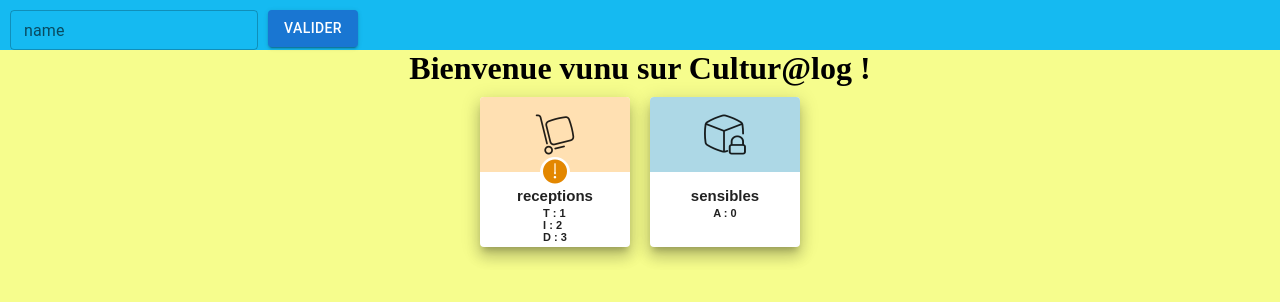
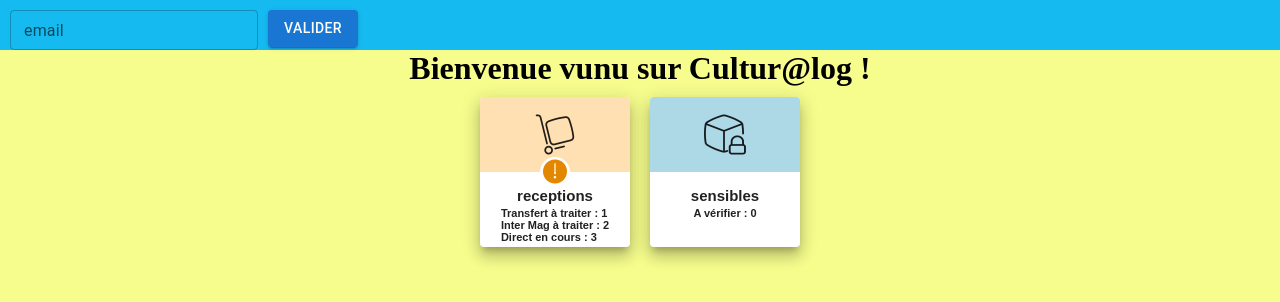
Before and after one commit to pitbull3333/premierprojet, a React (Vite) app: page / in a window 1280 px wide. Shown: the top 302 px of the page. Built offline with nearby package versions, Linux system fonts and the light colour scheme.

Commit message:
translation v1

```diff
--- a/src/App.tsx
+++ b/src/App.tsx
@@ -8,18 +8,16 @@ import Icon from './components/Icon';
 
 const queryClient = new QueryClient();
 
-const descriptionReception = [
-  {id:0,sousTitre:"T",valeur:1},
-  {id:1,sousTitre:"I",valeur:2},
-  {id:2,sousTitre:"D",valeur:3},
-];
-
-const descriptionSensible = [
-  {id:0,sousTitre:"A",valeur:0},
-];
-
 function App() {
   const {t} =  useTranslation();
+  const descriptionReception = [
+    {id:0,sousTitre:t("common:transfert"),valeur:1},
+    {id:1,sousTitre:t("common:interMag"),valeur:2},
+    {id:2,sousTitre:t("common:directCours"),valeur:3},
+  ];
+  const descriptionSensible = [
+  {id:0,sousTitre:t("common:verifier"),valeur:0},
+  ];
   return (
     <QueryClientProvider client={queryClient}>
       <I18nextProvider i18n={i18n}>
--- a/src/components/LoginForm.tsx
+++ b/src/components/LoginForm.tsx
@@ -2,28 +2,25 @@ import Box from "@mui/material/Box";
 import TextField from '@mui/material/TextField';
 import Button from '@mui/material/Button';
 import { useForm } from "react-hook-form";
+import { useTranslation } from 'react-i18next'
 
-//type LoginFormType = {
-type LoginFormProps = {
-  onAdd?: () => void; // tu peux ignorer si inutilisé
+type FormValuesType = {
+  email:string,
+  //password: string;
 };
 
-type FormValues = {
-  email: string;
-  password: string;
+const onSubmit = (data:FormValuesType) => {
+  console.log("Form data:",data.email);
 };
 
-const LoginForm = ({ onAdd }: LoginFormProps) => {
-    const { register, handleSubmit } = useForm<FormValues>();
-    const onSubmit = (data: FormValues) => {
-        console.log("Form data:",data);
-        if (onAdd) onAdd();
-    };
+const LoginForm = () => {
+    const { register, handleSubmit } = useForm<FormValuesType>();
+    const {t} =  useTranslation();
     return (
-        <Box component="form" onSubmit={handleSubmit(onSubmit)}>
-            <TextField {...register("email")} id="outlined-basic" label="name" variant="outlined" size="small" sx={{marginTop:"10px",marginLeft:"10px"}} />
-            <Button variant="contained" type="submit" sx={{marginTop:"10px",marginLeft:"10px"}}>valider</Button>
-        </Box>
+      <Box component="form" onSubmit={handleSubmit(onSubmit)}>
+        <TextField {...register("email")} id="outlined-basic" label={t("common:email")} variant="outlined" size="small" sx={{marginTop:"10px",marginLeft:"10px"}} />
+        <Button variant="contained" type="submit" sx={{marginTop:"10px",marginLeft:"10px"}}>valider</Button>
+      </Box>
     );
 }
 export default LoginForm;
--- a/src/components/categorie.css
+++ b/src/components/categorie.css
@@ -1,17 +1,3 @@
-/*.box{
-    display:flex;
-    flex-direction:column;
-    border:2px solid #000;
-    margin-right:10px;
-    width:150px;
-    height:75px;
-    background-color:#dd72fb;
-}*/
-/*.sousCategorieHaut{
-    width:100%;
-    height:100%;
-    background-color:#72f7fb;
-}*/
 h2,h3{
     margin:0;
     display:flex;
@@ -20,7 +6,7 @@ h2,h3{
 }
 h2{
     font-size:15px;
-    font-weight:600;
+    /*font-weight:600;*/
     /*background-color:yellow;*/
 }
 h3{
--- a/src/core/translation/translations/fr/common.json
+++ b/src/core/translation/translations/fr/common.json
@@ -1,5 +1,10 @@
 {
     "titre":"Bienvenue vunu sur Cultur@log !",
     "receptions":"receptions",
-    "sensibles":"sensibles"
+    "sensibles":"sensibles",
+    "email":"email",
+    "transfert":"Transfert à traiter",
+    "interMag":"Inter Mag à traiter",
+    "directCours":"Direct en cours",
+    "verifier":"A vérifier"
 }
```
